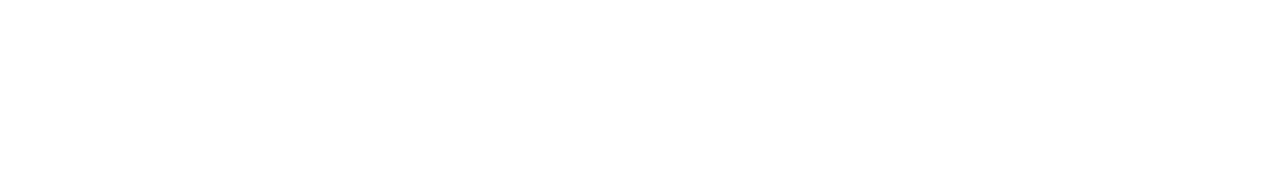
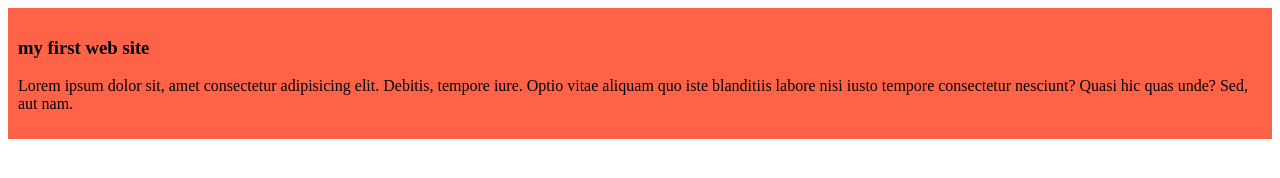
Before and after one commit to ratulislam546/my-simple-website, a plain HTML site: page index.html in a window 1280 px wide. Drawn offline with Linux system fonts and the light colour scheme.

Commit message:
added the first blog

```diff
--- a/index.html
+++ b/index.html
@@ -4,8 +4,12 @@
     <meta charset="UTF-8">
     <meta name="viewport" content="width=device-width, initial-scale=1.0">
     <title>my simple website</title>
+    <link rel="stylesheet" href="styles/blog.css">
 </head>
 <body>
-
+    <div>
+        <h3>my first web site</h3>
+        <p>Lorem ipsum dolor sit, amet consectetur adipisicing elit. Debitis, tempore iure. Optio vitae aliquam quo iste blanditiis labore nisi iusto tempore consectetur nesciunt? Quasi hic quas unde? Sed, aut nam.</p>
+    </div>
 </body>
 </html>
--- /dev/null
+++ b/styles/blog.css
@@ -0,0 +1,4 @@
+div{
+    background-color: tomato;
+    padding: 10px;
+}
```
